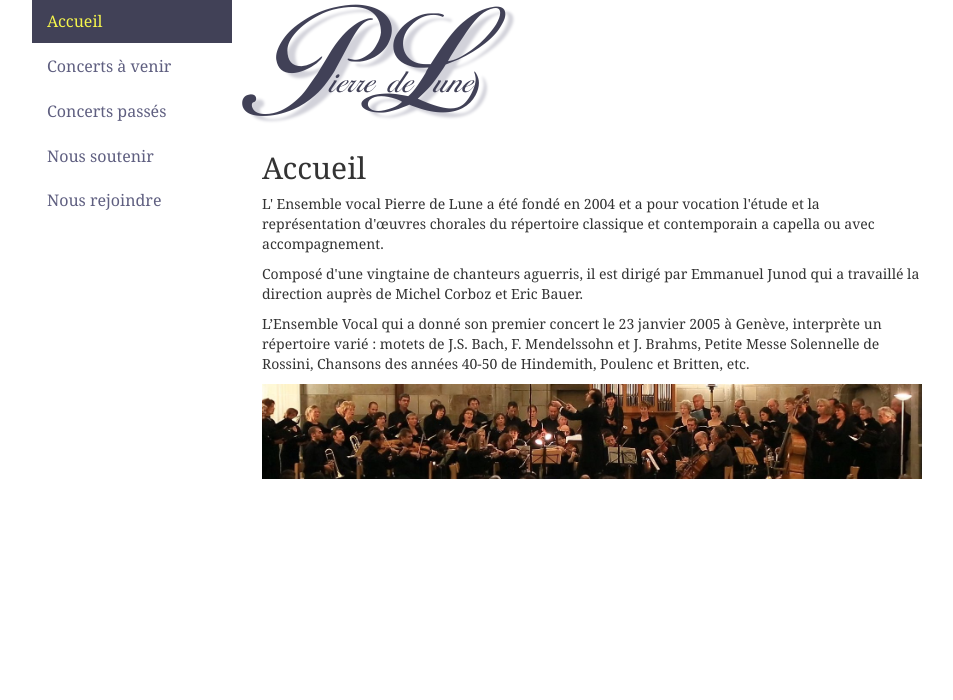
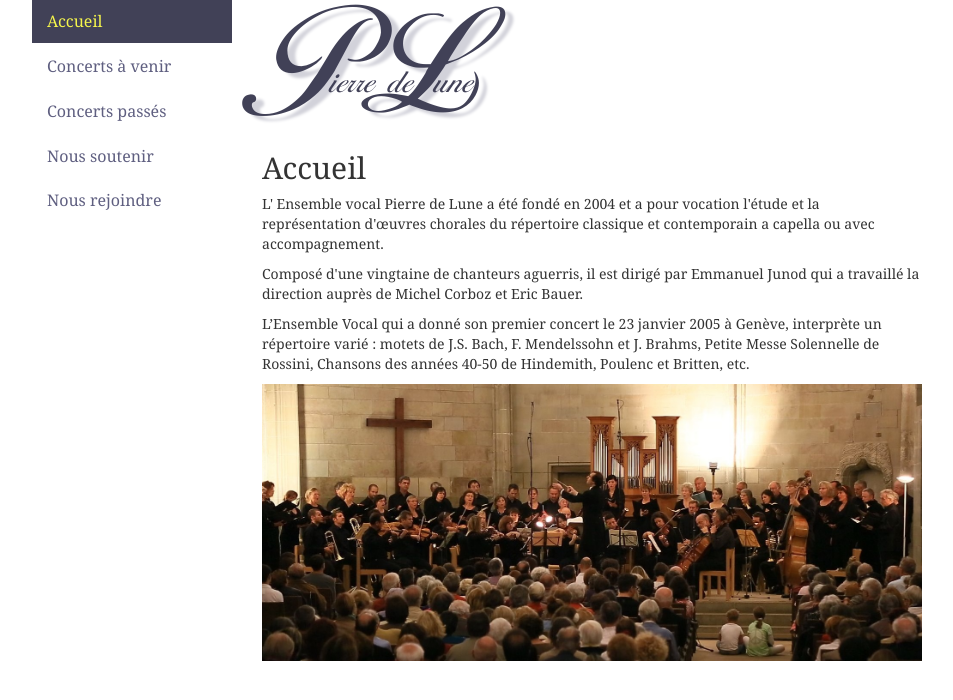
Before and after one commit to Ensemble-Vocal-Pierre-de-Lune/Ensemble-Vocal-Pierre-de-Lune.github.io, a Jekyll site: the page built from index.html, in a window 1280 px wide. Shown: the top 700 px of the page, without its empty margins (163-1116 px from the left). Built offline with Jekyll 4.4.1, drawn with Linux system fonts in a browser that asks for light colours; nearby versions of some CDN libraries.

Commit message:
photo accuiel - fixes #1

```diff
--- a/index.html
+++ b/index.html
@@ -15,4 +15,4 @@ layout: default
   L’Ensemble Vocal qui a donné son premier concert le 23 janvier 2005 à Genève, interprète un répertoire varié :
   motets de J.S. Bach, F. Mendelssohn et J. Brahms, Petite Messe Solennelle de Rossini, Chansons des années 40-50 de Hindemith, Poulenc et Britten, etc.
 </p>
-<img src="/images/photoRequiem_crop1.jpg" style="width: 100%"/>
+<img src="/images/2013-09-22_requiem.jpg" class="img-responsive" style="width: 100%"/>
```
Also changed, not shown: images/2013-09-22_requiem.jpg (added), images/photoRequiem_crop1.jpg (deleted), images/photoRequiem_crop2.jpg (deleted).
